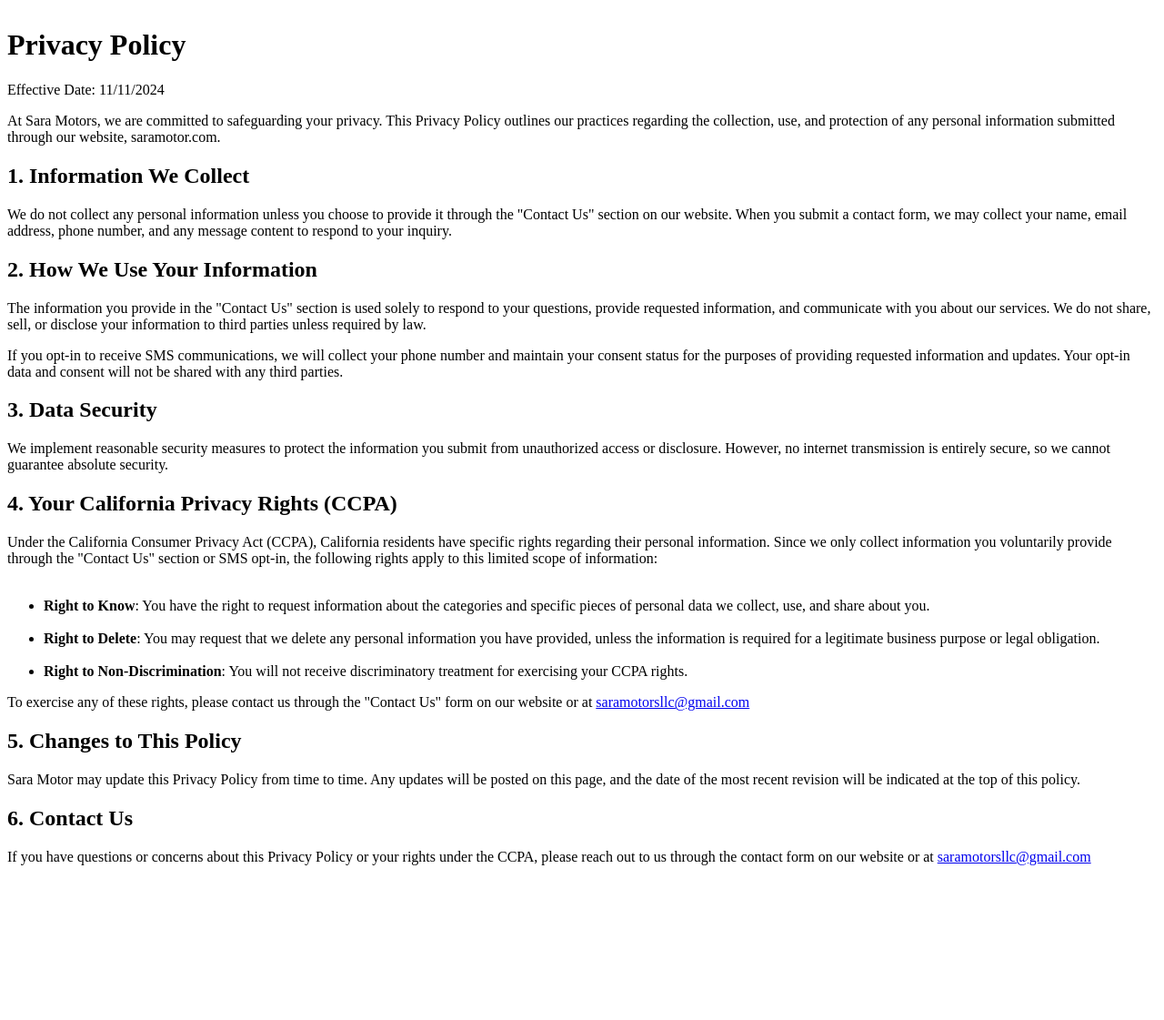
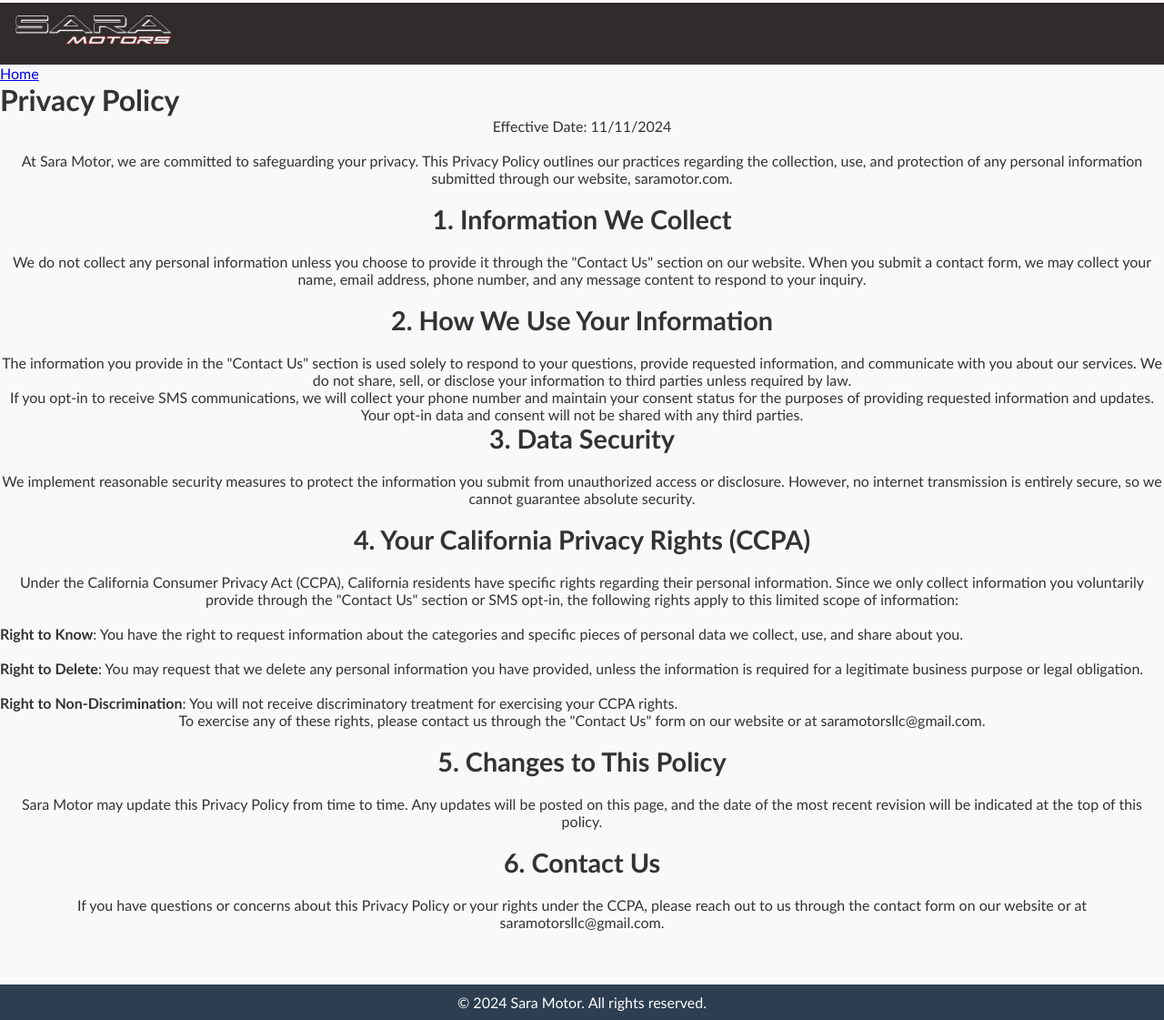
Before and after one commit to saramotors/saramotors, a plain HTML site: page privacy-policy.html in a window 1280 px wide. Shown: the part 16-1137 px from the top of the page at 91% size. Before the commit the page ends 983 px from the top, so only its background shows below. Drawn offline with Linux system fonts and the light colour scheme.

Commit message:
Update privacy-policy.html

```diff
--- a/privacy-policy.html
+++ b/privacy-policy.html
@@ -3,26 +3,39 @@
 <head>
     <meta charset="UTF-8">
     <meta name="viewport" content="width=device-width, initial-scale=1.0">
-    <title>Privacy Policy - Sara Motors</title>
+<link rel="stylesheet" href="styles.css">
+    <title>Privacy Policy - Sara Motor</title>
 </head>
 <body>
+    <header>
+    <div class="container">
+    <div class="logo">
+        <!-- Place your logo here -->
+        <img src="images/SARAmotors.png" alt="SARA MOTORS LLC Logo"/>
+    </div>
+    </div>
+</header>
+    <div class="button">
+        <a href="index.html" class="home-button">Home</a>
+    </div>
 
 <h1>Privacy Policy</h1>
 
 <p>Effective Date: 11/11/2024 </p>
+<br>
 
-<p>At Sara Motors, we are committed to safeguarding your privacy. This Privacy Policy outlines our practices regarding the collection, use, and protection of any personal information submitted through our website, saramotor.com.</p>
-
+<p>At Sara Motor, we are committed to safeguarding your privacy. This Privacy Policy outlines our practices regarding the collection, use, and protection of any personal information submitted through our website, saramotor.com.</p>
+<br>
 <h2>1. Information We Collect</h2>
 <p>We do not collect any personal information unless you choose to provide it through the "Contact Us" section on our website. When you submit a contact form, we may collect your name, email address, phone number, and any message content to respond to your inquiry.</p>
-
+<br>
 <h2>2. How We Use Your Information</h2>
 <p>The information you provide in the "Contact Us" section is used solely to respond to your questions, provide requested information, and communicate with you about our services. We do not share, sell, or disclose your information to third parties unless required by law.</p>
 <p>If you opt-in to receive SMS communications, we will collect your phone number and maintain your consent status for the purposes of providing requested information and updates. Your opt-in data and consent will not be shared with any third parties.</p>
 
 <h2>3. Data Security</h2>
 <p>We implement reasonable security measures to protect the information you submit from unauthorized access or disclosure. However, no internet transmission is entirely secure, so we cannot guarantee absolute security.</p>
-
+<br>
 <h2>4. Your California Privacy Rights (CCPA)</h2>
 <p>Under the California Consumer Privacy Act (CCPA), California residents have specific rights regarding their personal information. Since we only collect information you voluntarily provide through the "Contact Us" section or SMS opt-in, the following rights apply to this limited scope of information:</p>
 <ul>
@@ -30,13 +43,16 @@
     <li><strong>Right to Delete</strong>: You may request that we delete any personal information you have provided, unless the information is required for a legitimate business purpose or legal obligation.</li>
     <li><strong>Right to Non-Discrimination</strong>: You will not receive discriminatory treatment for exercising your CCPA rights.</li>
 </ul>
-<p>To exercise any of these rights, please contact us through the "Contact Us" form on our website or at <a href="mailto:saramotorsllc@gmail.com">saramotorsllc@gmail.com</a></p>
-
+<p>To exercise any of these rights, please contact us through the "Contact Us" form on our website or at saramotorsllc@gmail.com.</p>
+<br>
 <h2>5. Changes to This Policy</h2>
 <p>Sara Motor may update this Privacy Policy from time to time. Any updates will be posted on this page, and the date of the most recent revision will be indicated at the top of this policy.</p>
-
+<br>
 <h2>6. Contact Us</h2>
-<p>If you have questions or concerns about this Privacy Policy or your rights under the CCPA, please reach out to us through the contact form on our website or at <a href="mailto:saramotorsllc@gmail.com">saramotorsllc@gmail.com</a></p>
-
+<p>If you have questions or concerns about this Privacy Policy or your rights under the CCPA, please reach out to us through the contact form on our website or at saramotorsllc@gmail.com.</p>
+<br>
 </body>
+<footer>
+    <p>&copy; 2024 Sara Motor. All rights reserved.</p>
+</footer>
 </html>
```
